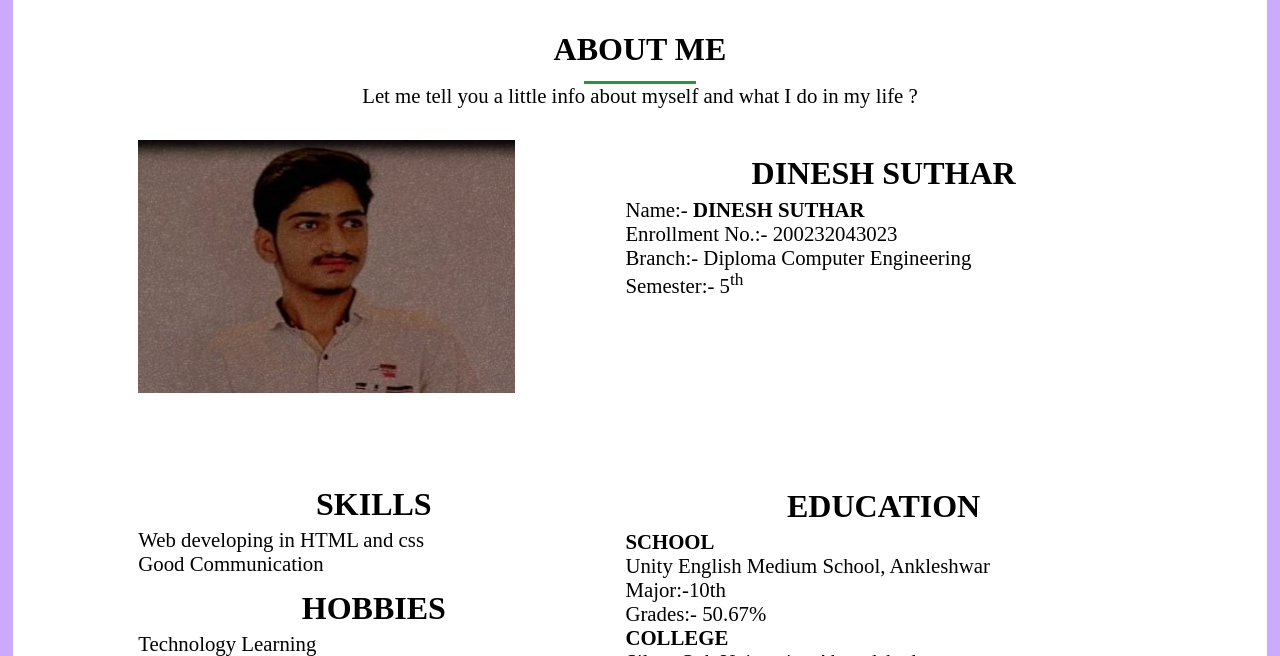
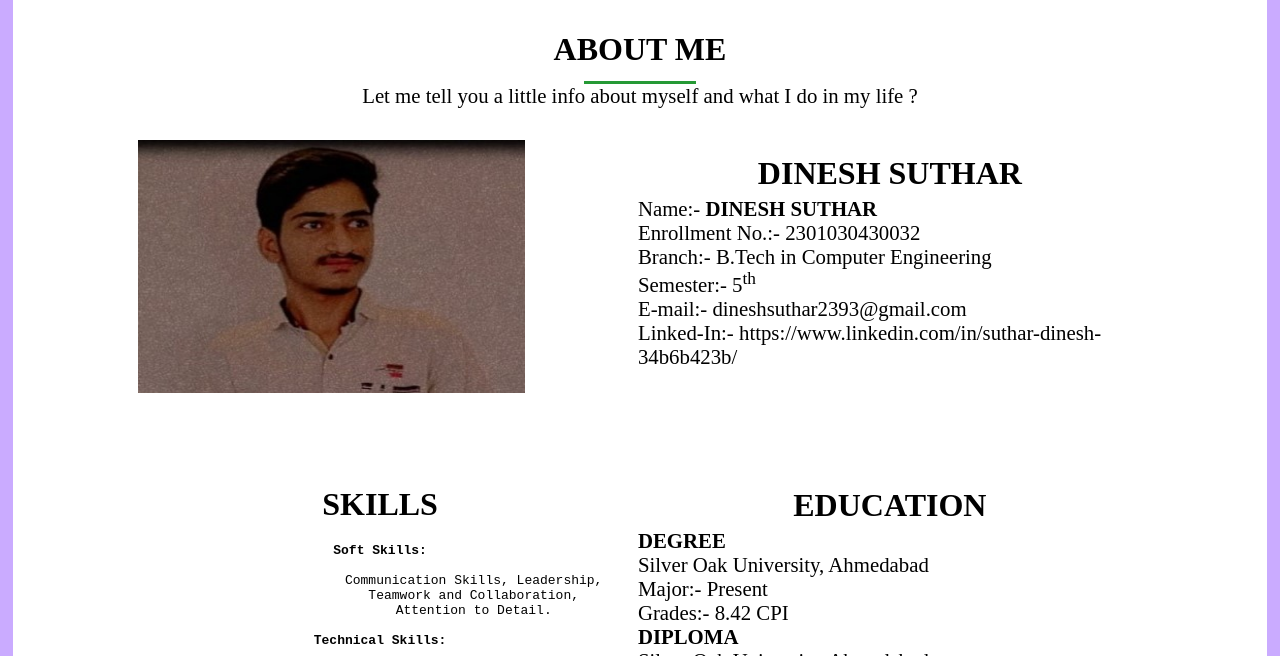
Before and after one commit to dineshsuthar23/Summer-internship-Project, a plain HTML site: page about.html in a window 1280 px wide. Shown: the part 144-800 px from the top of the page. Drawn offline with Linux system fonts and the light colour scheme.

Commit message:
update about page of my personal info

```diff
--- a/about.html
+++ b/about.html
@@ -38,36 +38,47 @@
                     <h2>DINESH SUTHAR</h2>
                     <p>
                         Name:- <b>DINESH SUTHAR</b><br>
-                        Enrollment No.:- 200232043023<br>
-                        Branch:- Diploma Computer Engineering <br>
+                        Enrollment No.:- 2301030430032<br>
+                        Branch:- B.Tech in Computer Engineering <br>
                         Semester:- 5<sup>th</sup><br>
-
+                        E-mail:- dineshsuthar2393@gmail.com<br>
+                        Linked-In:- https://www.linkedin.com/in/suthar-dinesh-34b6b423b/<br>
                     </p>
                 </div>
                 <div class="bio_text">
                     <h2>SKILLS</h2>
-                    <p>
-                        Web developing in HTML and css<br>
-                        Good Communication<br>
-                    </p>
+                    <pre>
+                        <h4>Soft Skills:</h4>
+                        Communication Skills, Leadership,
+                        Teamwork and Collaboration,
+                        Attention to Detail.
+                        <h4>Technical Skills:</h4>
+                        HTML, CSS, JavaScript, Basic React JS,
+                        Node JS, Basic Python
+                    </pre>
                     <h2>HOBBIES</h2>
                     <p>
                         Technology Learning<br>
+                        Travelling<br>
                         Studying<br>
-                        Travelling<br>
                     </p>
                 </div>
                 <div class="bio_text">
                     <h2>EDUCATION</h2>
                     <p>
+                        <b>DEGREE</b><br>
+                        Silver Oak University, Ahmedabad<br>
+                        Major:- Present<br>
+                        Grades:- 8.42 CPI<br>
+                        <b>DIPLOMA</b><br>
+                        Silver Oak University, Ahmedabad<br>
+                        Passing Year:- 2023<br>
+                        Grades:- 9.40 CGPA<br>
                         <b>SCHOOL</b><br>
                         Unity English Medium School, Ankleshwar<br>
+                        Passing Year:- 2020<br>
                         Major:-10th<br>
                         Grades:- 50.67%<br>
-                        <b>COLLEGE</b><br>
-                        Silver Oak University, Ahmedabad<br>
-                        Major:- Present<br>
-                        Grades:- 7.96 cpi<br>
                     </p>
                 </div>
             </div>
```
Also changed, not shown: index.html (+16 -7 lines).
